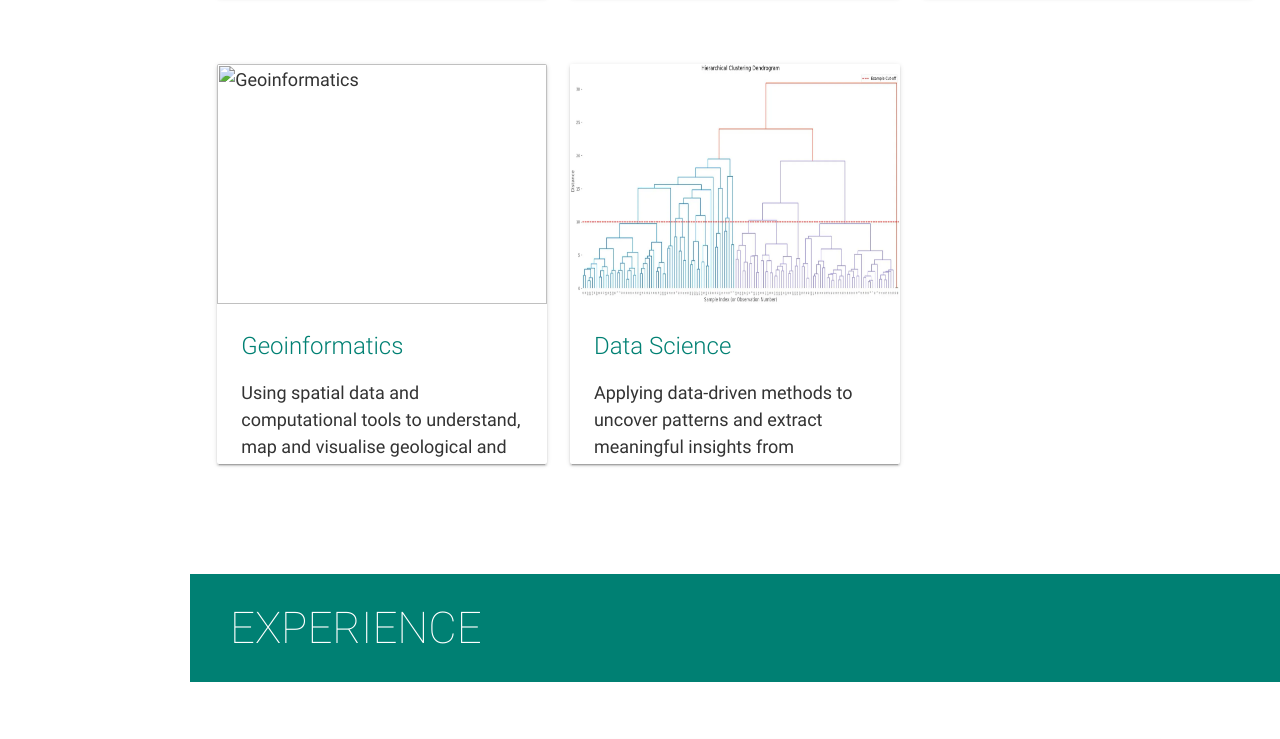
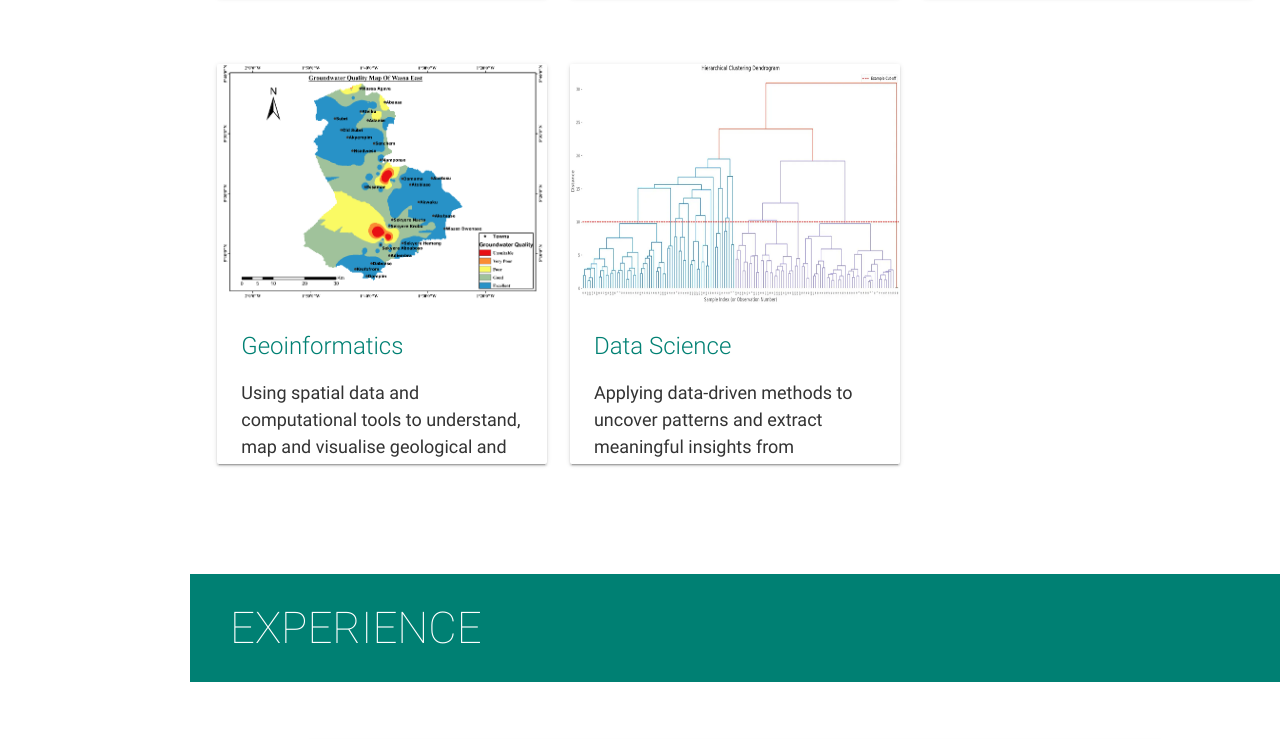
Before and after one commit to kingchristjoe/kingchristjoe.github.io, a plain HTML site: page index.html in a window 1280 px wide. Shown: the part 1379-2118 px from the top of the page. Drawn offline with nearby package versions, Linux system fonts and the light colour scheme; some icons are missing.

Commit message:
Update index.html

```diff
--- a/index.html
+++ b/index.html
@@ -404,7 +404,7 @@
           <div class="card-image waves-effect waves-block waves-light">
             <img
               alt="Geoinformatics"
-              src="/assets/img/geoinformatics.jpg"
+              src="/assets/img/geoinformatics.png"
               style="height: 100%; width: 100%"
               class="activator"
             />
```
